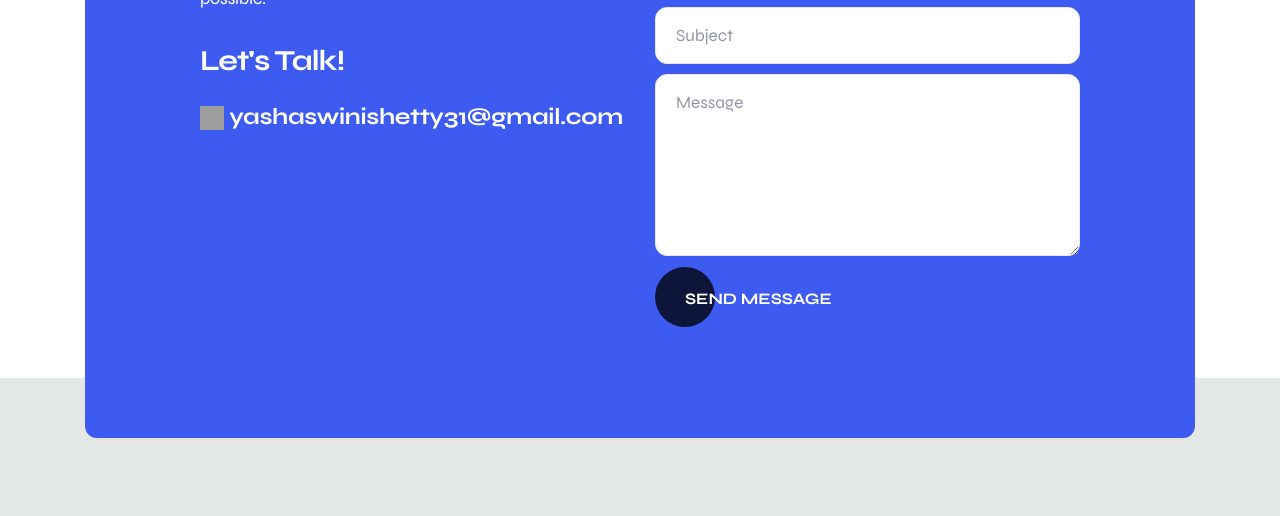
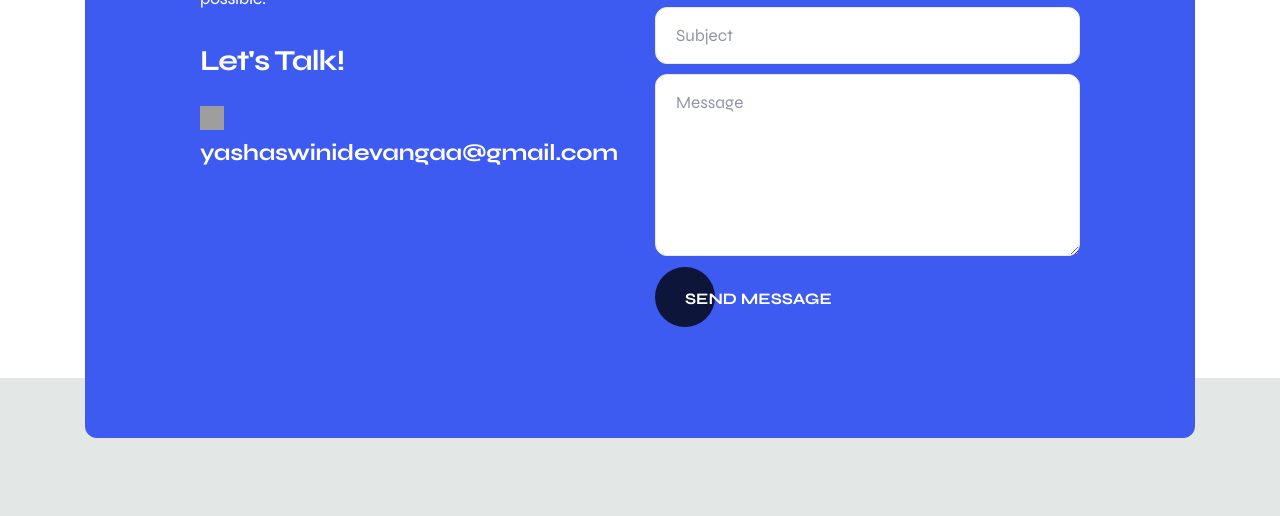
Before and after one commit to yashdevanga/Funnelsrise, a plain HTML site: page index.html in a window 1280 px wide. Shown: the part 5851-6367 px from the top of the page. Drawn offline with nearby package versions, Linux system fonts and the light colour scheme; grey boxes are pictures that could not be loaded; files whose address does not match are found by name.

Commit message:
Update index.html

```diff
--- a/index.html
+++ b/index.html
@@ -937,9 +937,9 @@
                     />
                   </span>
                   <a
-                    href="mailto:yashaswinishetty31@gmail.com"
+                    href="mailto:yashaswinidevangaa@gmail.com"
                     class="link sm-text"
-                    >yashaswinishetty31@gmail.com</a
+                    >yashaswinidevangaa@gmail.com</a
                   >
                 </p>
               </div>
```
